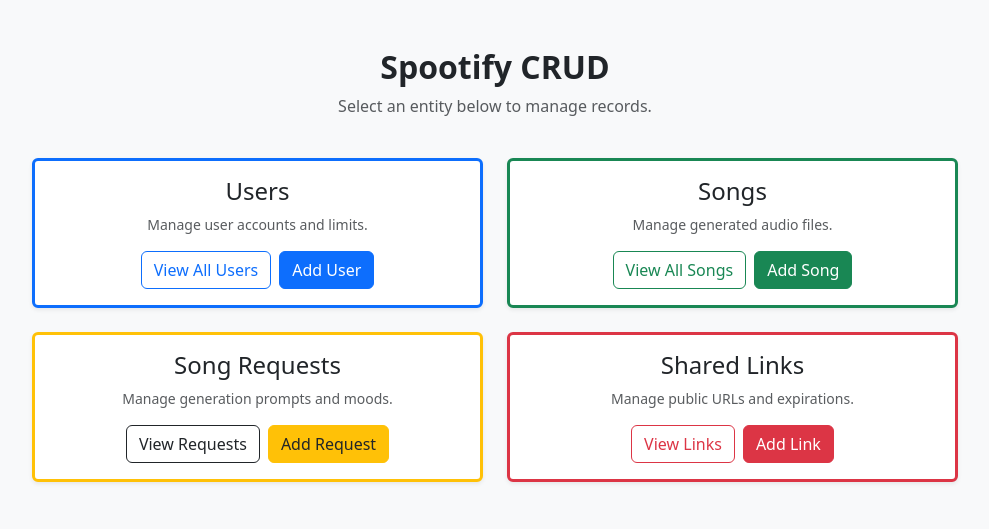
After one commit to GotAdithep/ex3-spootify, a Django app: page / in a window 1280 px wide. The commit adds this page. Shown: the top 529 px of the page, without its empty margins (145-1134 px from the left). Run offline with Django 5.2, Linux system fonts and the light colour scheme.

Commit message:
landing page and delete

```diff
--- a/aimusicweb/settings.py
+++ b/aimusicweb/settings.py
@@ -59,7 +59,7 @@ ROOT_URLCONF = 'aimusicweb.urls'
 TEMPLATES = [
     {
         'BACKEND': 'django.template.backends.django.DjangoTemplates',
-        'DIRS': [],
+        'DIRS': [BASE_DIR / 'templates'],
         'APP_DIRS': True,
         'OPTIONS': {
             'context_processors': [
--- a/aimusicweb/urls.py
+++ b/aimusicweb/urls.py
@@ -16,13 +16,15 @@ Including another URLconf
 """
 from django.contrib import admin
 from django.urls import path
-from user.views import create_user, read_user, update_user
-from song_gen_request.views import create_song_gen_request, read_song_gen_request, update_song_gen_request
-from song.views import create_song, read_song, update_song
-from shared_link.views import create_shared_link, read_shared_link, update_shared_link
+from django.views.generic import TemplateView
+from user.views import create_user, read_user, update_user, delete_user
+from song_gen_request.views import create_song_gen_request, read_song_gen_request, update_song_gen_request, delete_song_gen_request
+from song.views import create_song, read_song, update_song, delete_song
+from shared_link.views import create_shared_link, read_shared_link, update_shared_link, delete_shared_link
 
 urlpatterns = [
     path('admin/', admin.site.urls),
+    path('', TemplateView.as_view(template_name='dashboard.html'), name='home'),
     path('create-user/', create_user, name="create_user"),
     path('create-song-gen-request/', create_song_gen_request, name="create_song_gen_request"),
     path('create-song/',create_song, name="create_song"),
@@ -35,4 +37,8 @@ urlpatterns = [
     path("update-song-gen-request/<int:request_id>/", update_song_gen_request, name="update_song_gen_request"),
     path("update-song/<int:song_id>/", update_song, name="update_song"),
     path("update-shared-link/<int:link_id>/", update_shared_link, name="update_shared_link"),
+    path("delete-user/<int:user_id>/", delete_user, name="delete_user"),
+    path("delete-song-gen-request/<int:request_id>/", delete_song_gen_request, name="delete_song_gen_request"),
+    path("delete-song/<int:song_id>/", delete_song, name="delete_song"),
+    path("delete-shared-link/<int:link_id>/", delete_shared_link, name="delete_shared_link")
 ]
--- a/shared_link/templates/shared_link/read-shared-link.html
+++ b/shared_link/templates/shared_link/read-shared-link.html
@@ -49,7 +49,10 @@
                                                 <td>{{ link.expired_date|date:"M d, Y H:i" }}</td>
                                                 <td>{{ link.created_at|date:"M d, Y H:i" }}</td>
                                                 <td>
-                                                    <a href="{% url 'update_shared_link' link.id %}" class="btn btn-sm btn-warning">Edit</a>
+                                                    <div class="d-flex gap-1">
+                                                        <a href="{% url 'update_shared_link' link.id %}" class="btn btn-sm btn-warning">Edit</a>
+                                                        <a href="{% url 'delete_shared_link' link.id %}" class="btn btn-sm btn-danger">Delete</a>
+                                                    </div>
                                                 </td>
                                             </tr>
                                         {% empty %}
--- a/song/templates/song/read-song.html
+++ b/song/templates/song/read-song.html
@@ -55,7 +55,10 @@
                                                 <td>{{ song.user.username|default:"None" }}</td>
                                                 <td>{{ song.created_at|date:"M d, Y H:i" }}</td>
                                                 <td>
-                                                    <a href="{% url 'update_song' song.id %}" class="btn btn-sm btn-warning">Edit</a>
+                                                    <div class="d-flex gap-1">
+                                                        <a href="{% url 'update_song' song.id %}" class="btn btn-sm btn-warning">Edit</a>
+                                                        <a href="{% url 'delete_song' song.id %}" class="btn btn-sm btn-danger">Delete</a>
+                                                    </div>
                                                 </td>
                                             </tr>
                                         {% empty %}
--- a/song_gen_request/templates/song_gen_request/read-song-gen-request.html
+++ b/song_gen_request/templates/song_gen_request/read-song-gen-request.html
@@ -55,7 +55,10 @@
                                                 <td>{{ req.song.title|default:"Pending" }}</td>
                                                 <td>{{ req.created_at|date:"M d, Y H:i" }}</td>
                                                 <td>
-                                                    <a href="{% url 'update_song_gen_request' req.id %}" class="btn btn-sm btn-warning">Edit</a>
+                                                    <div class="d-flex gap-1">
+                                                        <a href="{% url 'update_song_gen_request' req.id %}" class="btn btn-sm btn-warning">Edit</a>
+                                                        <a href="{% url 'delete_song_gen_request' req.id %}" class="btn btn-sm btn-danger">Delete</a>
+                                                    </div>
                                                 </td>
                                             </tr>
                                         {% empty %}
--- /dev/null
+++ b/templates/dashboard.html
@@ -0,0 +1,78 @@
+<!doctype html>
+<html lang="en">
+    <head>
+        <meta charset="UTF-8" />
+        <meta name="viewport" content="width=device-width, initial-scale=1.0" />
+        <title>Spootify crud</title>
+        <link href="https://cdn.jsdelivr.net/npm/bootstrap@5.3.8/dist/css/bootstrap.min.css" rel="stylesheet" />
+    </head>
+    <body class="bg-light">
+        <div class="container py-5">
+
+            <div class="row mb-4">
+                <div class="col-12 text-center">
+                    <h2 class="fw-bold text-dark">Spootify CRUD</h2>
+                    <p class="text-muted">Select an entity below to manage records.</p>
+                </div>
+            </div>
+
+            <div class="row g-4 justify-content-center">
+
+                <div class="col-md-6 col-lg-5">
+                    <div class="card shadow-sm border-primary border-top border-3">
+                        <div class="card-body text-center">
+                            <h4 class="card-title">Users</h4>
+                            <p class="text-muted small">Manage user accounts and limits.</p>
+                            <div class="d-flex justify-content-center gap-2 mt-3">
+                                <a href="{% url 'read_user' %}" class="btn btn-outline-primary">View All Users</a>
+                                <a href="{% url 'create_user' %}" class="btn btn-primary">Add User</a>
+                            </div>
+                        </div>
+                    </div>
+                </div>
+
+                <div class="col-md-6 col-lg-5">
+                    <div class="card shadow-sm border-success border-top border-3">
+                        <div class="card-body text-center">
+                            <h4 class="card-title">Songs</h4>
+                            <p class="text-muted small">Manage generated audio files.</p>
+                            <div class="d-flex justify-content-center gap-2 mt-3">
+                                <a href="{% url 'read_song' %}" class="btn btn-outline-success">View All Songs</a>
+                                <a href="{% url 'create_song' %}" class="btn btn-success">Add Song</a>
+                            </div>
+                        </div>
+                    </div>
+                </div>
+
+                <div class="col-md-6 col-lg-5">
+                    <div class="card shadow-sm border-warning border-top border-3">
+                        <div class="card-body text-center">
+                            <h4 class="card-title">Song Requests</h4>
+                            <p class="text-muted small">Manage generation prompts and moods.</p>
+                            <div class="d-flex justify-content-center gap-2 mt-3">
+                                <a href="{% url 'read_song_gen_request' %}" class="btn btn-outline-dark">View Requests</a>
+                                <a href="{% url 'create_song_gen_request' %}" class="btn btn-warning text-dark">Add Request</a>
+                            </div>
+                        </div>
+                    </div>
+                </div>
+
+                <div class="col-md-6 col-lg-5">
+                    <div class="card shadow-sm border-danger border-top border-3">
+                        <div class="card-body text-center">
+                            <h4 class="card-title">Shared Links</h4>
+                            <p class="text-muted small">Manage public URLs and expirations.</p>
+                            <div class="d-flex justify-content-center gap-2 mt-3">
+                                <a href="{% url 'read_shared_link' %}" class="btn btn-outline-danger">View Links</a>
+                                <a href="{% url 'create_shared_link' %}" class="btn btn-danger">Add Link</a>
+                            </div>
+                        </div>
+                    </div>
+                </div>
+
+            </div>
+        </div>
+
+        <script src="https://cdn.jsdelivr.net/npm/bootstrap@5.3.8/dist/js/bootstrap.bundle.min.js"></script>
+    </body>
+</html>
```
Also changed, not shown: shared_link/templates/shared_link/delete-shared-link.html (added, +38 -0 lines), shared_link/views.py (+10 -1 lines), song/templates/song/delete-song.html (added, +38 -0 lines), song/views.py (+11 -2 lines), song_gen_request/templates/song_gen_request/delete-song-gen-request.html (added, +38 -0 lines), song_gen_request/views.py (+10 -7 lines), user/templates/user/delete-user.html (added, +38 -0 lines), user/templates/user/read-user.html (+16 -1 lines), user/views.py (+13 -0 lines), db.sqlite3.
